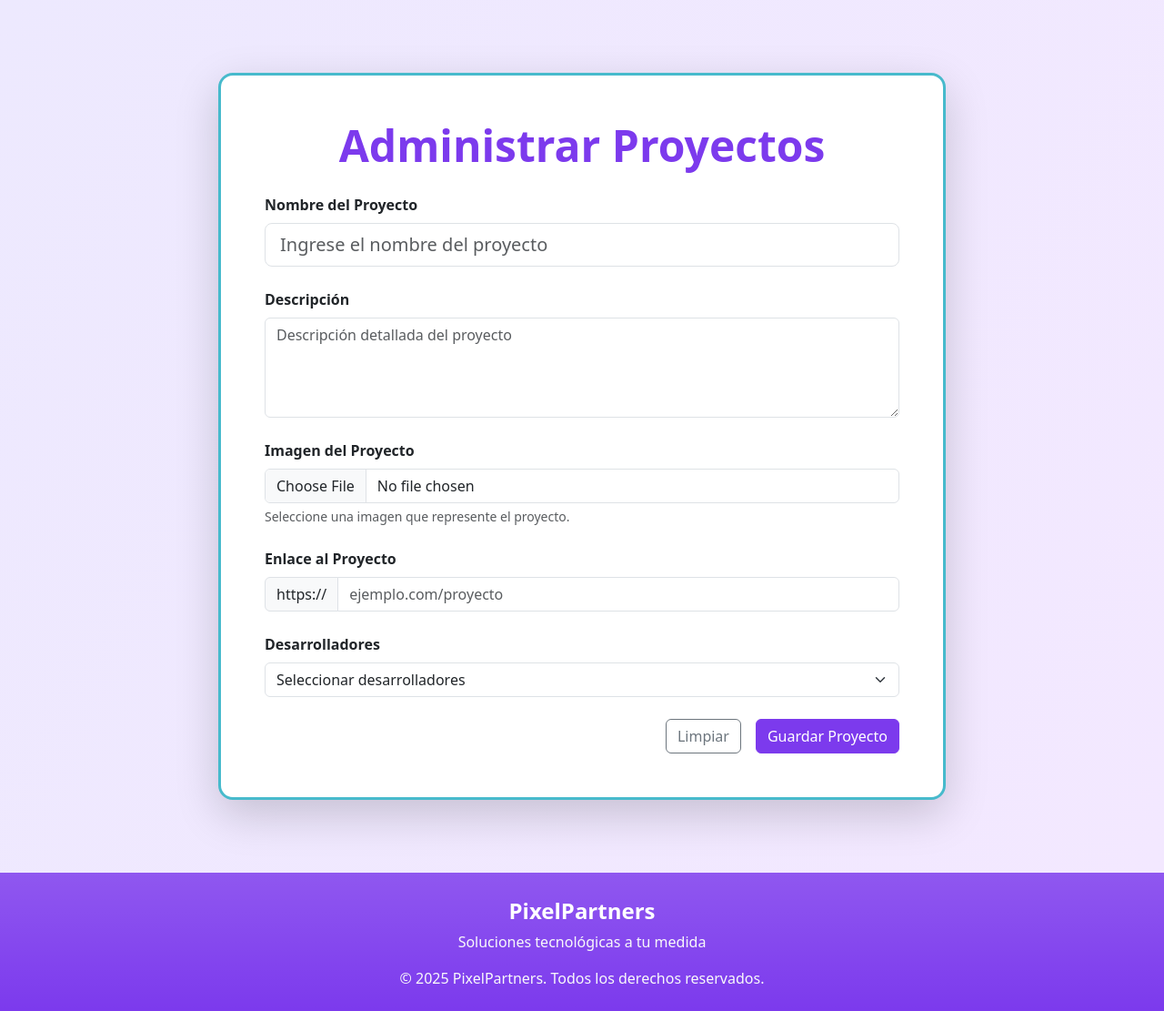
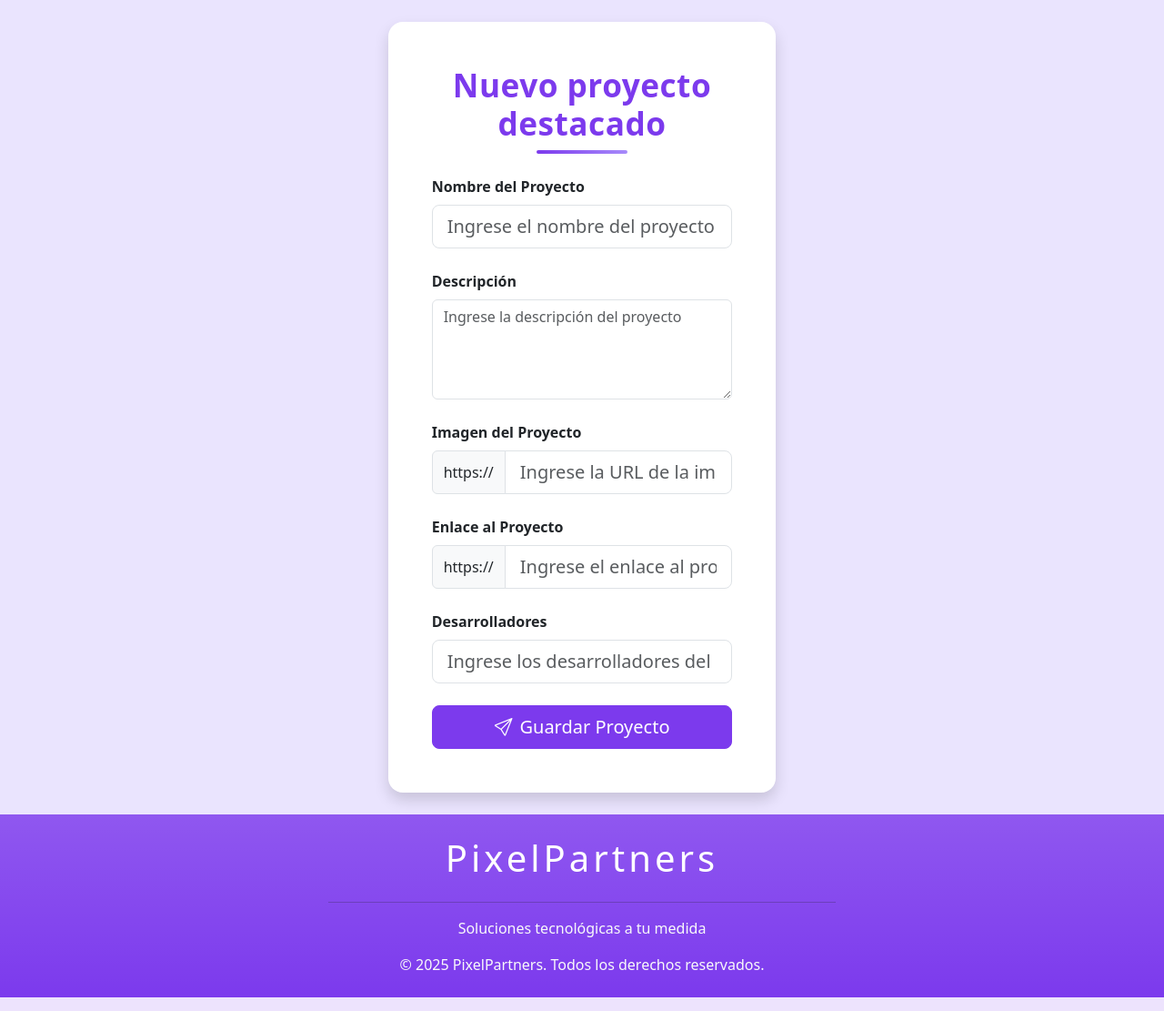
Before and after one commit to LeyAylen6/PixelPartners, a PHP site: page /index.php?page=admin-projects in a window 1280 px wide. Shown: the part 122-1233 px from the top of the page at 91% size. Run offline with PHP 8.4, Linux system fonts and the light colour scheme.

Commit message:
update interfaces, delete .css and use method to post a new project

```diff
--- a/footer.php
+++ b/footer.php
@@ -3,7 +3,8 @@
     <div class="row align-items-center text-center">
       <div class="col-12">
         <div class="d-flex flex-column align-items-center mb-3">
-          <span class="fs-4 fw-bold text-white mb-1">PixelPartners</span>
+          <h2 class="display-4 fs-1 text-white letter-spacing-1">PixelPartners</h2>
+          <hr class="bg-dark w-50">
           <span class="text-light">Soluciones tecnológicas a tu medida</span>
         </div>
         <p class="text-light mb-0">&copy; <?php echo date("Y"); ?> PixelPartners. Todos los derechos reservados.</p>
--- a/views/admin-projects.php
+++ b/views/admin-projects.php
@@ -1,140 +1,117 @@
-<section class="d-flex align-items-center justify-content-center py-5" style="min-height: 100vh; background: linear-gradient(120deg, #ede9fe 0%, #f3e8ff 100%);">
-  <article class="p-5 rounded-4 shadow-lg bg-white border border-3 border-primary" style="max-width: 800px; width: 100%; margin: 2rem auto;">
-    <h1 class="display-5 fw-bold text-primary mb-4 text-center">Administrar Proyectos</h1>
-    <form id="project-form" class="needs-validation" novalidate>
-      <!-- Nombre del Proyecto -->
-      <div class="mb-4">
-        <label for="name" class="form-label fw-semibold">Nombre del Proyecto</label>
-        <input type="text" class="form-control form-control-lg" id="name" name="name" required placeholder="Ingrese el nombre del proyecto">
-        <div class="invalid-feedback">
-          Por favor ingrese un nombre para el proyecto.
-        </div>
+<?php
+$new_project_fields = [
+    [
+        'name' => 'name',
+        'type' => 'text',
+        'id' => 'name',
+        'label' => 'Nombre del Proyecto',
+        'placeholder' => 'Ingrese el nombre del proyecto',
+        'error_message' => 'Ingrese un nombre para el proyecto'
+    ],
+    [
+        'name' => 'description',
+        'type' => 'textarea',
+        'id' => 'description',
+        'label' => 'Descripción',
+        'placeholder' => 'Ingrese la descripción del proyecto',
+        'error_message' => 'Ingrese una descripción para el proyecto'
+    ],
+    [
+        'name' => 'image',
+        'type' => 'url',
+        'id' => 'image',
+        'label' => 'Imagen del Proyecto',
+        'placeholder' => 'Ingrese la URL de la imagen del proyecto',
+        'error_message' => 'Ingrese una imagen para el proyecto'
+    ],
+    [
+        'name' => 'link',
+        'type' => 'url',
+        'id' => 'link',
+        'label' => 'Enlace al Proyecto',
+        'placeholder' => 'Ingrese el enlace al proyecto',
+        'error_message' => 'Ingrese un enlace para el proyecto'
+    ],
+    [
+        'name' => 'developers',
+        'type' => 'text',
+        'id' => 'developers',
+        'label' => 'Desarrolladores',
+        'placeholder' => 'Ingrese los desarrolladores del proyecto',
+        'error_message' => 'Ingrese al menos un desarrollador.'
+    ]
+];
+
+?>
+
+<!-- <?php if (isset($_GET["error"])) { ?>
+      <div class="alert alert-danger alert-dismissible fade show" role="alert">
+          <?= $mensaje ?>
+          <button type="button" class="btn-close" data-bs-dismiss="alert" aria-label="Close"></button>
       </div>
+  <?php } ?>  -->
 
-      <div class="mb-4">
-        <label for="description" class="form-label fw-semibold">Descripción</label>
-        <textarea class="form-control" id="description" name="description" rows="4" required placeholder="Descripción detallada del proyecto"></textarea>
-        <div class="invalid-feedback">
-          Por favor ingrese una descripción para el proyecto.
-        </div>
-      </div>
+<section class="w-100 bg-primary-light d-flex align-items-center justify-content-center py-4">
+  <article class="p-5 bg-white justify-content-center col-lg-5 col-xl-4 shadow rounded-4 border-0">
+    <h2 class="title text-center mb-4">Nuevo proyecto destacado</h2>
+    <form
+      id="new-user-projects"
+      action="process/post-user-projects.php"
+      method="POST"
+      class="needs-validation"
+      novalidate
+    >
 
-      <div class="mb-4">
-        <label for="image" class="form-label fw-semibold">Imagen del Proyecto</label>
-        <input class="form-control" type="file" id="image" name="image" accept="image/*" required>
-        <div class="form-text">Seleccione una imagen que represente el proyecto.</div>
-        <div class="invalid-feedback">
-          Por favor seleccione una imagen para el proyecto.
-        </div>
-      </div>
-
-      <div class="mb-4">
-        <label for="link" class="form-label fw-semibold">Enlace al Proyecto</label>
-        <div class="input-group">
-          <span class="input-group-text">https://</span>
-          <input type="url" class="form-control" id="link" name="link" placeholder="ejemplo.com/proyecto" required>
-        </div>
-        <div class="invalid-feedback">
-          Por favor ingrese un enlace válido para el proyecto.
-        </div>
-      </div>
-
-      <div class="mb-4">
-        <label class="form-label fw-semibold">Desarrolladores</label>
-        <div class="dropdown">
-          <button class="form-select text-start position-relative" type="button" id="developersDropdown" data-bs-toggle="dropdown" aria-expanded="false">
-            <span id="developers-selected-text">Seleccionar desarrolladores</span>
-            <input type="hidden" name="developers" id="developers-input" required>
-          </button>
-          <div class="dropdown-menu w-100 p-2" style="max-height: 250px; overflow-y: auto;">
-            <div class="form-check mb-1">
-              <input class="form-check-input developer-checkbox" type="checkbox" value="Juan Pérez" id="dev1">
-              <label class="form-check-label w-100" for="dev1">
-                Juan Pérez
-              </label>
-            </div>
-            <div class="form-check mb-1">
-              <input class="form-check-input developer-checkbox" type="checkbox" value="María Gómez" id="dev2">
-              <label class="form-check-label w-100" for="dev2">
-                María Gómez
-              </label>
-            </div>
-            <div class="form-check mb-1">
-              <input class="form-check-input developer-checkbox" type="checkbox" value="Carlos Rodríguez" id="dev3">
-              <label class="form-check-label w-100" for="dev3">
-                Carlos Rodríguez
-              </label>
-            </div>
-            <div class="form-check mb-1">
-              <input class="form-check-input developer-checkbox" type="checkbox" value="Ana López" id="dev4">
-              <label class="form-check-label w-100" for="dev4">
-                Ana López
-              </label>
-            </div>
-            <div class="form-check mb-1">
-              <input class="form-check-input developer-checkbox" type="checkbox" value="Pedro Sánchez" id="dev5">
-              <label class="form-check-label w-100" for="dev5">
-                Pedro Sánchez
-              </label>
-            </div>
-            <div class="form-check mb-1">
-              <input class="form-check-input developer-checkbox" type="checkbox" value="Laura Fernández" id="dev6">
-              <label class="form-check-label w-100" for="dev6">
-                Laura Fernández
-              </label>
-            </div>
-            <div class="form-check mb-1">
-              <input class="form-check-input developer-checkbox" type="checkbox" value="Diego Martínez" id="dev7">
-              <label class="form-check-label w-100" for="dev7">
-                Diego Martínez
-              </label>
-            </div>
-            <div class="form-check">
-              <input class="form-check-input developer-checkbox" type="checkbox" value="Sofía Ramírez" id="dev8">
-              <label class="form-check-label w-100" for="dev8">
-                Sofía Ramírez
-              </label>
+      <?php foreach ($new_project_fields as $field): ?>
+        <?php if ($field['type'] === 'textarea'): ?>
+          <div class="mb-4">
+            <label for="<?= $field['id'] ?>" class="form-label fw-semibold">
+              <?= $field['label'] ?>
+            </label>
+            <textarea
+              class="form-control"
+              id="<?= $field['id'] ?>"
+              name="<?= $field['name'] ?>"
+              placeholder="<?= $field['placeholder'] ?>"
+              rows="4"
+              required
+            ></textarea>
+            <div class="invalid-feedback">
+              <?= $field['error_message'] ?>
             </div>
           </div>
-        </div>
-        <div class="invalid-feedback">
-          Por favor seleccione al menos un desarrollador.
-        </div>
-      </div>
 
-      <style>
-      /* Estilos para el dropdown personalizado */
-      .dropdown-menu {
-        padding: 0.5rem;
-      }
-      .form-check {
-        padding: 0.25rem 1rem;
-        margin: 0;
-      }
-      .form-check:hover {
-        background-color: #f8f9fa;
-      }
-      .form-check-input:checked {
-        background-color: #0d6efd;
-        border-color: #0d6efd;
-      }
-      #developersDropdown::after {
-        position: absolute;
-        right: 1rem;
-        top: 50%;
-        transform: translateY(-50%);
-      }
-      /* Evitar que el dropdown se cierre al hacer clic dentro */
-      .dropdown-menu {
-        pointer-events: auto;
-      }
-      </style>
+        <?php else: ?>
+          <div class="mb-4">
+            <label for="<?= $field['id'] ?>" class="form-label fw-semibold">
+              <?= $field['label'] ?>
+            </label>
+            <div class="input-group">
+              <?php if ($field['type'] === 'url'): ?>
+                <span class="input-group-text">https://</span>
+              <?php endif; ?>
+              <input
+                type="<?= $field['type']?>"
+                class="form-control form-control-lg"
+                id="<?= $field['id'] ?>"
+                name="<?= $field['name']?>"
+                placeholder="<?= $field['placeholder']?>"
+                required
+              >
+            </div>
+            <div class="invalid-feedback">
+              <?= $field['error_message'] ?>
+            </div>
+          </div>
+        <?php endif; ?>
+      <?php endforeach; ?>
 
-      <!-- Botón de envío -->
-      <div class="d-grid gap-2 d-md-flex justify-content-md-end mt-4">
-        <button type="reset" class="btn btn-outline-secondary me-md-2">Limpiar</button>
-        <button type="submit" class="btn btn-primary">Guardar Proyecto</button>
-      </div>
+      <button
+        type="submit"
+        class="btn btn-primary btn-lg text-white w-100"
+      >
+        <i class="bi bi-send me-2"></i>Guardar Proyecto
+      </button>
     </form>
   </article>
 </section>
```
Also changed, not shown: views/request-our-services.php (+10 -19 lines), views/work-with-us.php (deleted, +0 -29 lines).
